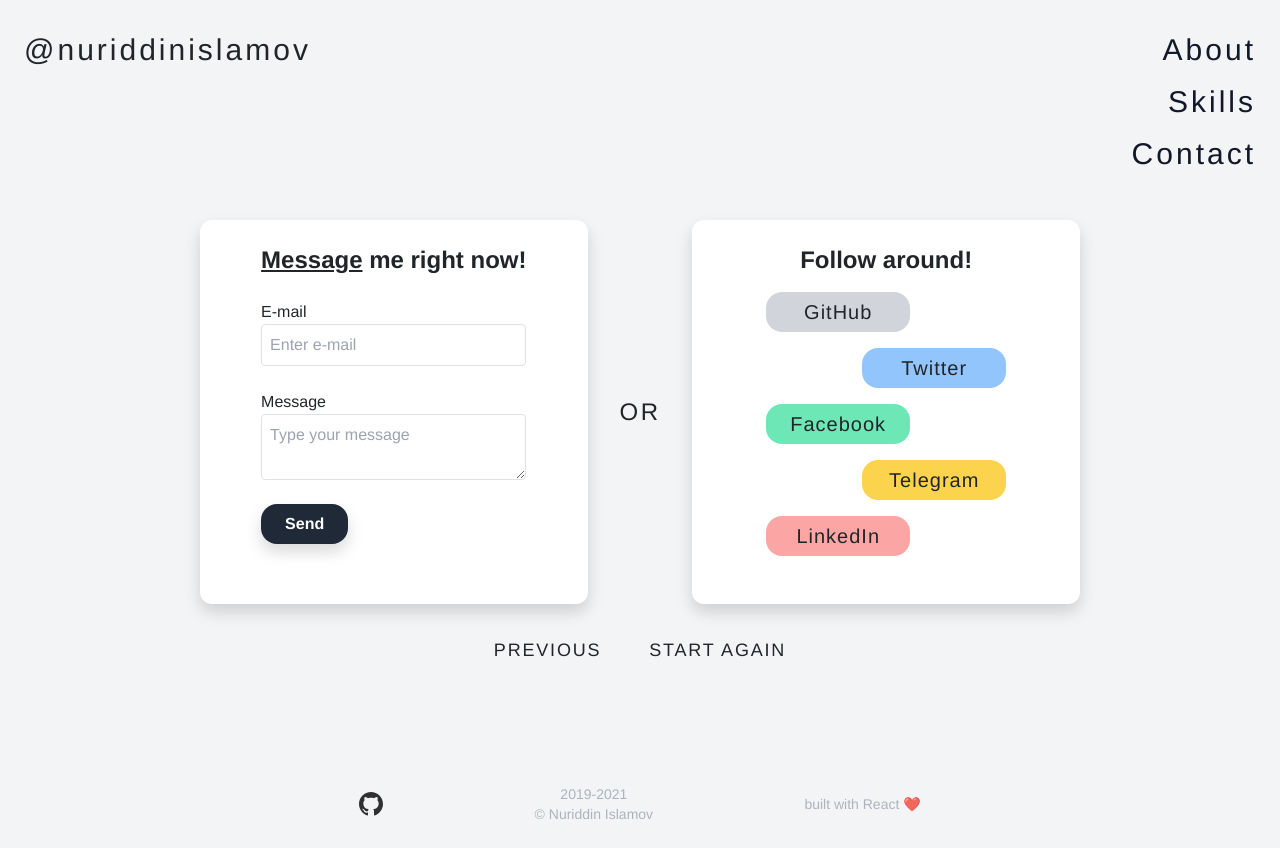
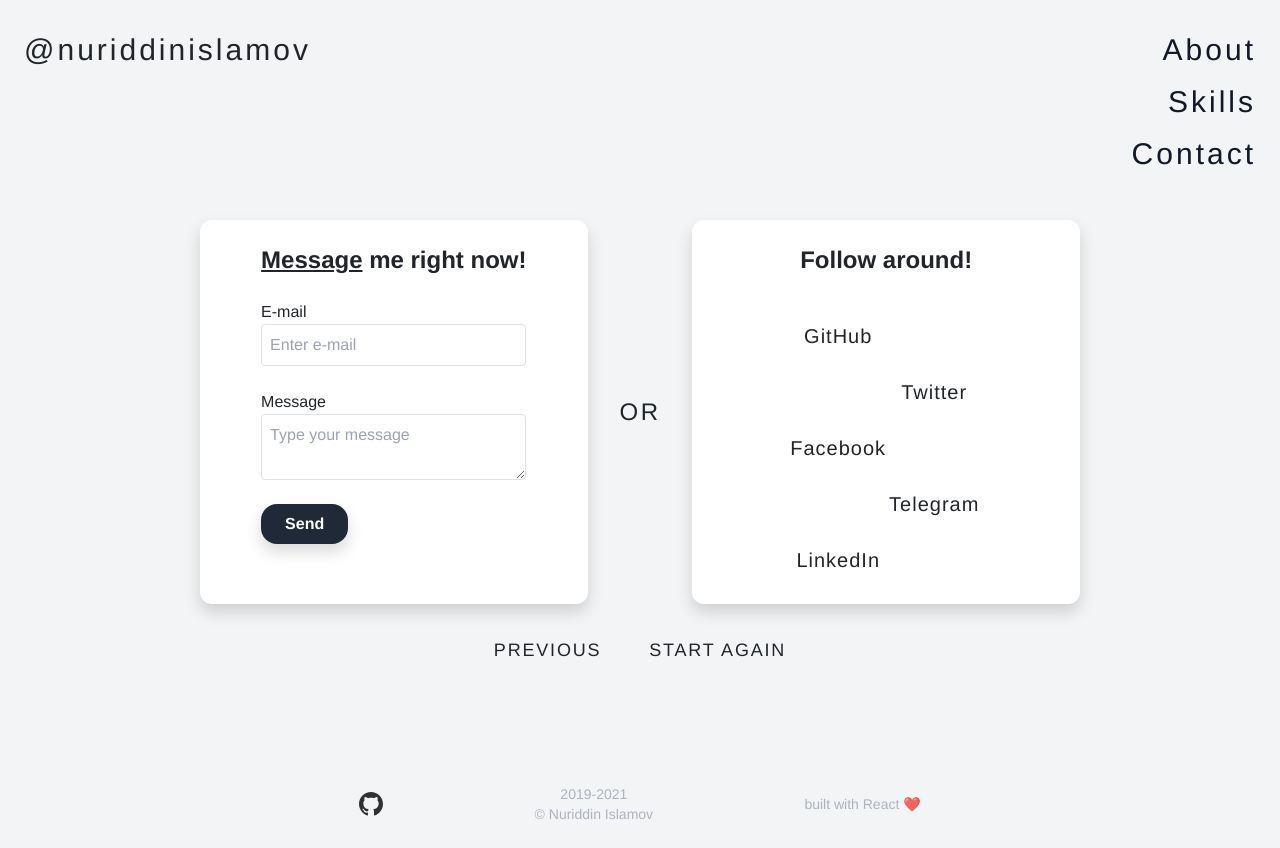
Before and after one commit to noonosh/nuriddinislamov.com-old, a React (Create React App) app: page /contact in a window 1280 px wide. Built offline with nearby package versions, Linux system fonts and the light colour scheme.

Commit message:
update links component

```diff
--- a/src/components/Contact.js
+++ b/src/components/Contact.js
@@ -86,15 +86,13 @@ const Contact = () => {
 							OR
 						</div>
 						<div className='flex-grow lg:w-0 mx-2 h-96 text-center rounded-xl bg-white shadow flex flex-col'>
-							<h3 className='font-bold pt-4 pb2 text-2xl'>
+							<h3 className='font-bold p-4 text-2xl'>
 								Follow around!
 							</h3>
 							<ul className='text-center mx-auto text-xl tracking-wider font-normal leading-loose'>
 								{socialNetworks.map(socialNetwork => (
 									<li
-										className={`bg-${
-											socialNetwork.color
-										}-300 my-3 rounded-2xl px-4 ${
+										className={`my-3 rounded-2xl px-4 ${
 											(socialNetworks.indexOf(
 												socialNetwork,
 											) +
@@ -103,7 +101,7 @@ const Contact = () => {
 											0
 												? 'ml-24 hover:translate-x-1.5 hover:translate-y-1.5'
 												: 'mr-24 hover:-translate-x-1.5 hover:-translate-y-1.5'
-										} transform transition`}>
+										} transform transition hover:text-gray-400`}>
 										<a
 											className='hover:text-current'
 											href={socialNetwork.link}
```
